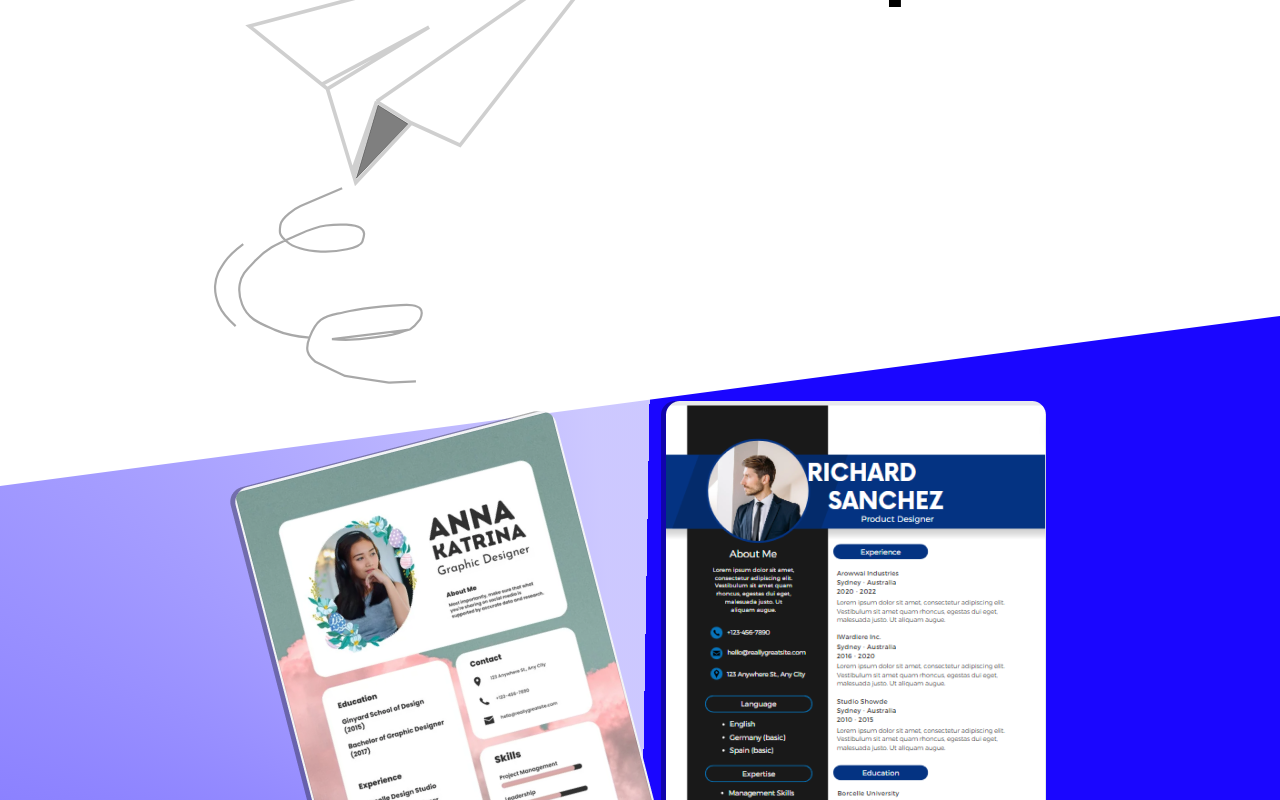
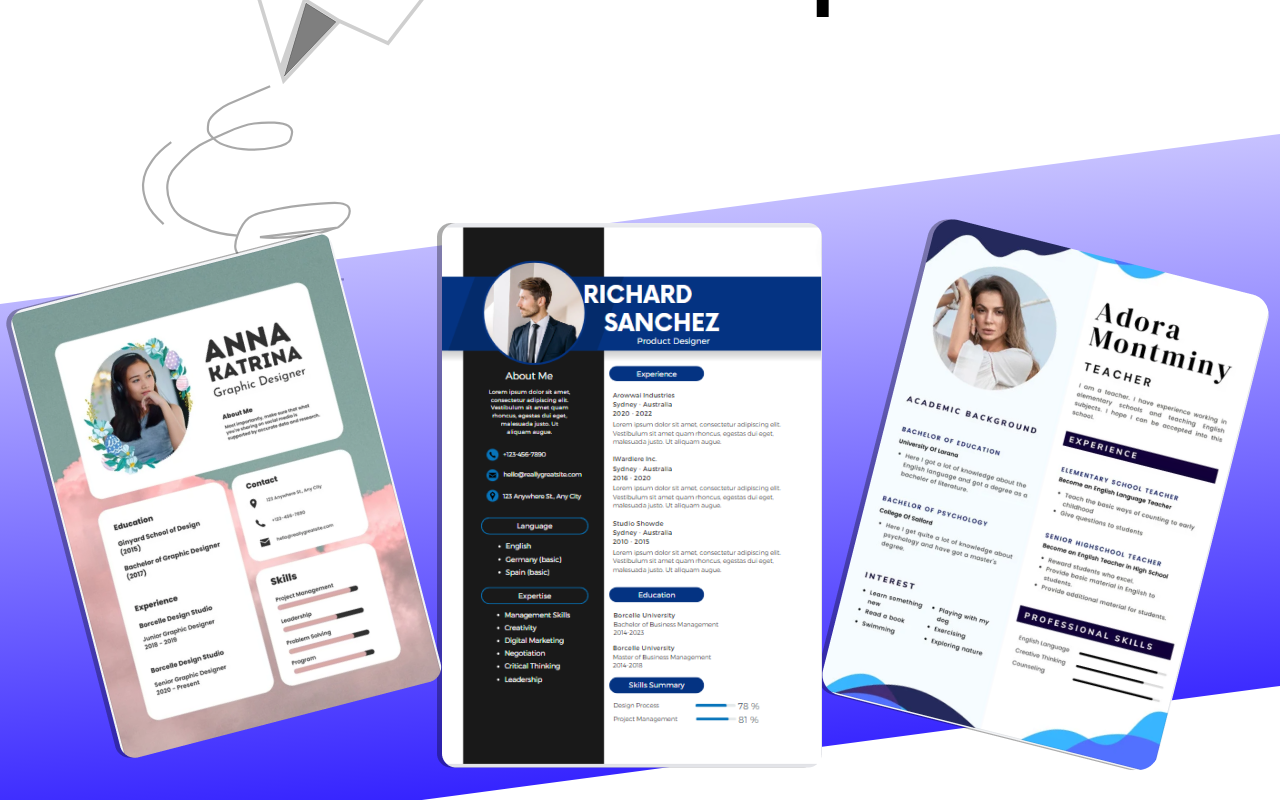
Before and after one commit to soumen974/WorkFolio, a React (Create React App) app: page / in a window 1280 px wide. Shown: the part 2000-2800 px from the top of the page. Built offline with nearby package versions, Linux system fonts and the light colour scheme.

Commit message:
sec 3 fixing

```diff
--- a/src/Components/Section03.css
+++ b/src/Components/Section03.css
@@ -1,57 +1,54 @@
 .Section03{
-    margin-top: 15rem;
+    margin-top: 10rem;
     overflow: hidden;
 }
 .Templates_head{
     display: flex;
-    justify-content:center;
+    justify-content:left;
     gap: 5rem;
     padding: 0 5rem 0 8rem ;
     width: 100%;
+    margin-bottom: -5rem;
 }
 .areroPlainVector img{
+    width: 100%;
     z-index: 0;
-    position: relative;
+    /* position: relative; */
 }
 .Templates_head h1{
     font-size: 5rem;
-    /* margin-left:-5rem */
+    padding-top: 7rem;
 }
 
-.back_templetes{
-    /* margin-top: -20rem; */
-    /* overflow:hidden; */
-
-}
 
 .back_templetes {
-
     width: 100%;
     height: 100% ;
-    background: conic-gradient(from 1deg at 50% 50%, #1A06FF 176.57856345176697deg, rgba(26, 6, 255, 0.22) 353.96408557891846deg);
-    /* object-fit:contain; */
+    background: linear-gradient(2deg, #1A06FF -15.89%, rgba(26, 6, 255, 0.22) 104.38%);
+      /* object-fit:contain; */
    transform: skewY(-7.576deg);
+   margin-bottom:5rem;
 
 }
 
 .showTemplates{
-    /* margin-top: -38rem; */
     width: 100%;
     padding: 0 8rem 0 8rem;
 }
+
 .templates{
+    width: 100%;
     text-align: center;
     display: flex;
     position:relative;
     z-index: 0;
-    flex-wrap: wrap;
+    flex-wrap: nowrap;
     object-fit:contain;
     transform: skewY(7.576deg);
     justify-content: center;
 }
 
 .templates img{
-    /* width: 100%; */
     object-fit:contain;
      filter: drop-shadow(-0.3rem 0rem 0rem rgba(0, 0, 0, 0.326));
 }
--- a/src/Components/Section03.jsx
+++ b/src/Components/Section03.jsx
@@ -8,7 +8,7 @@ import RightTemplate from "./Images/temp-right-3.png";
 export default function Section03() {
   return (
     <>
-    <div className="Section03">s
+    <div className="Section03">
 
        <div className="Templates_head">
 
```
